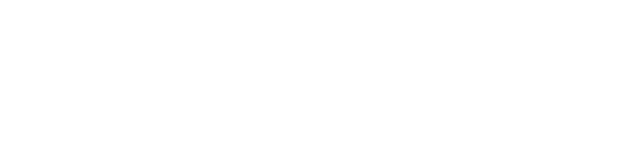
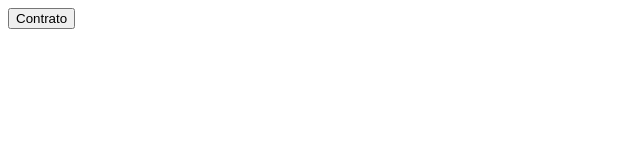
Before and after one commit to luis-henrique-santarem/Meu-Projeto-Semantico, a plain HTML site: page index.html in a window 1280 px wide. Shown: the whole page, without its empty margins (0-640 px from the left). Drawn offline with Linux system fonts and the light colour scheme.

Commit message:
feat: adiciona botão para entrar em contato

```diff
--- a/index.html
+++ b/index.html
@@ -6,6 +6,6 @@
     <title>DMeu Projeto</title>
 </head>
 <body>
-
+    <button>Contrato</button>
 </body>
 </html>
```
